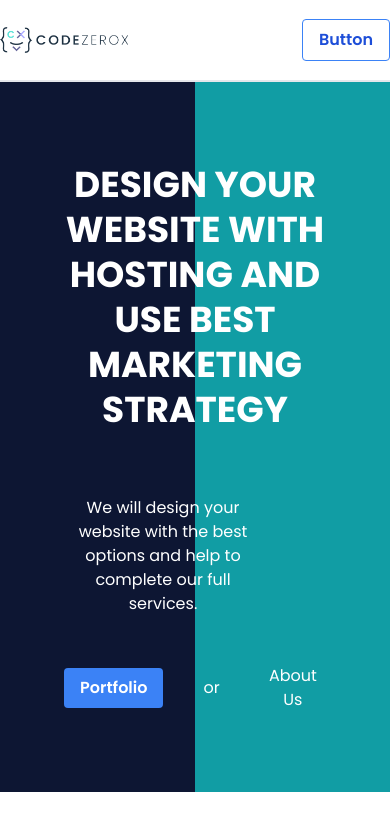
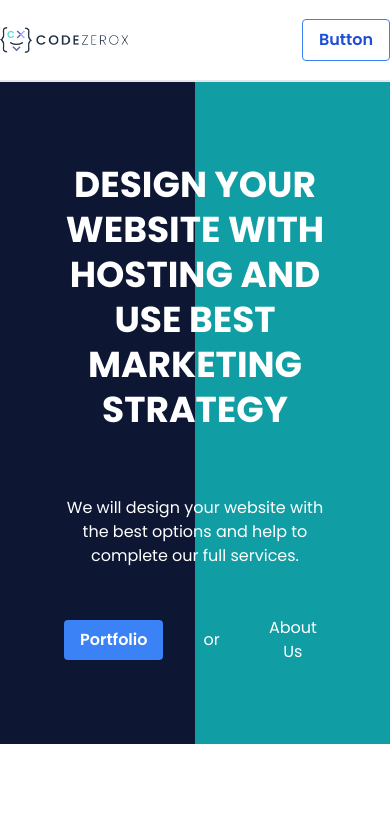
Before and after one commit to abusaidshabib/colabsite, a React (Create React App) app: page / in a window 390 px wide. Shown: the top 830 px of the page. Built offline with nearby package versions, Linux system fonts and the light colour scheme.

Commit message:
responsive hero

```diff
--- a/src/Pages/Home/Hero/Hero.js
+++ b/src/Pages/Home/Hero/Hero.js
@@ -11,7 +11,7 @@ const Hero = () => {
             </h1>
             <div className='grid md:grid-cols-2 grid-cols-1'>
                 <div>
-                    <p className='pr-16 mb-12'>
+                    <p className='md:pr-16 mb-12'>
                         We will design your website with the best options and help to complete our full services.
                     </p>
                     <div className='flex items-center justify-center md:justify-start'>
```
